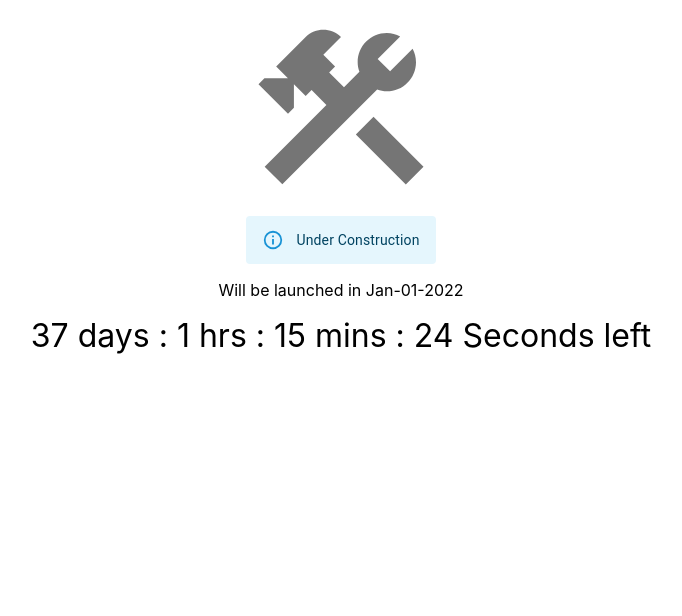
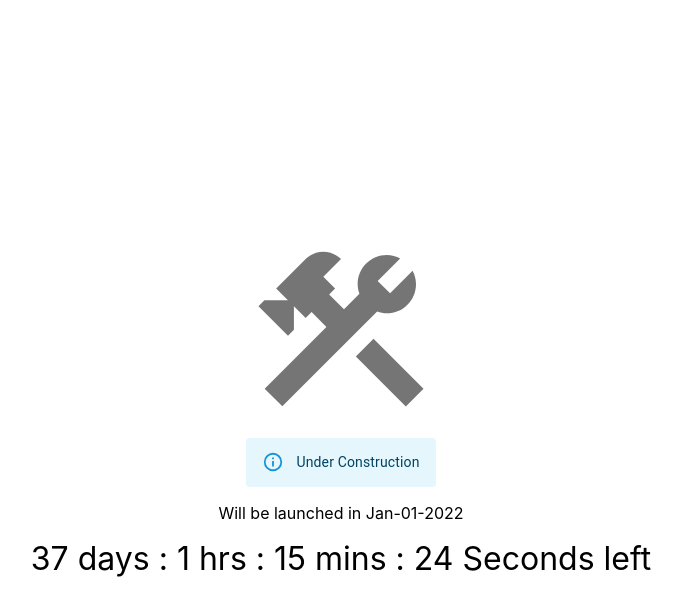
Before and after one commit to shalomprasannan/launch, a React (Create React App) app: page / in a window 1280 px wide. Shown: the top 616 px of the page, without its empty margins (299-981 px from the left). Built offline with nearby package versions, Linux system fonts and the light colour scheme.

Commit message:
Update index.css

```diff
--- a/src/index.css
+++ b/src/index.css
@@ -1,10 +1,12 @@
-body {
+html,body,#root {
   margin: 0;
   font-family: -apple-system, BlinkMacSystemFont, 'Segoe UI', 'Roboto', 'Oxygen',
     'Ubuntu', 'Cantarell', 'Fira Sans', 'Droid Sans', 'Helvetica Neue',
     sans-serif;
   -webkit-font-smoothing: antialiased;
   -moz-osx-font-smoothing: grayscale;
+  height:100%;
+  width:100%;
 }
 
 code {
```
